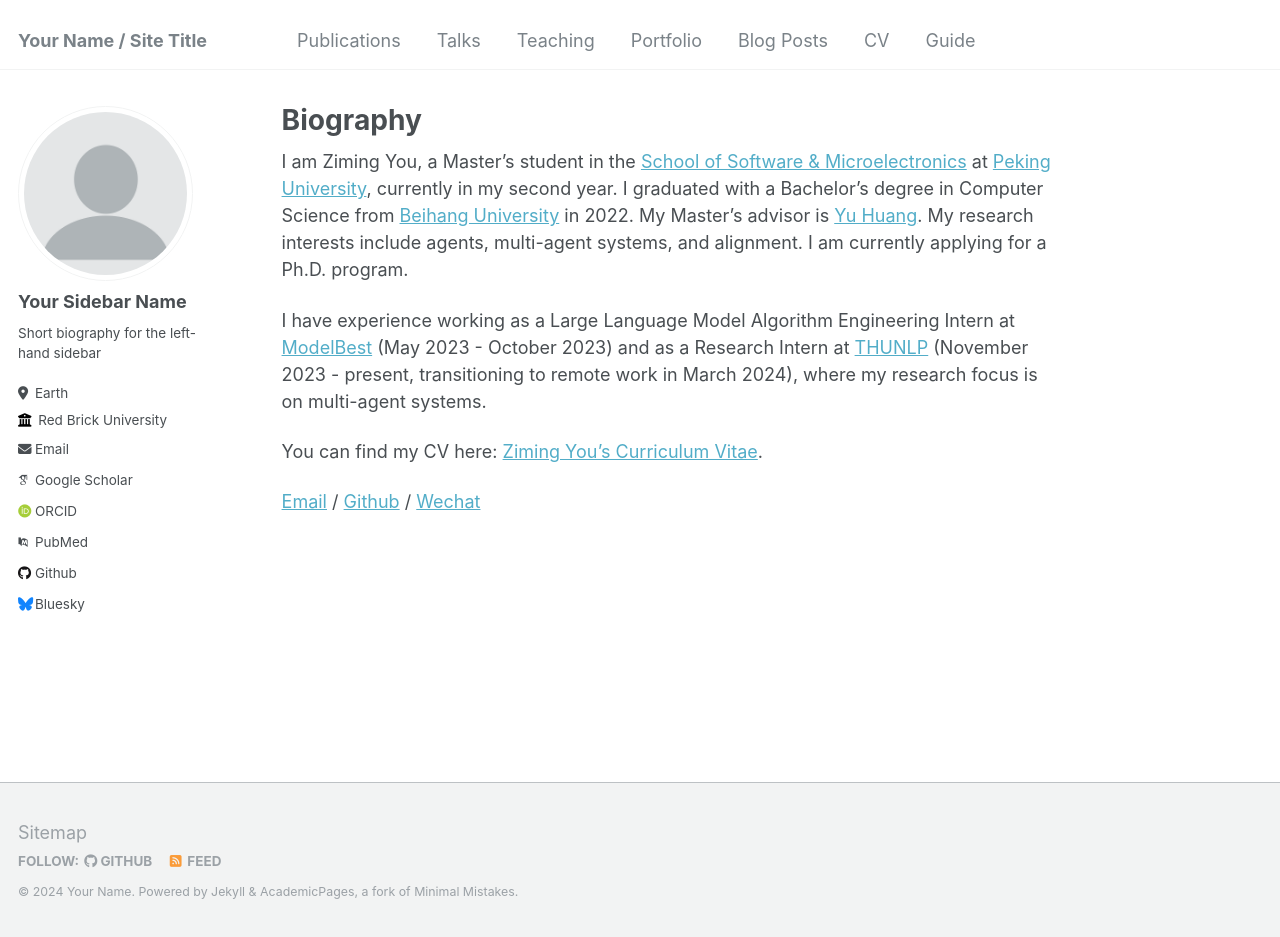
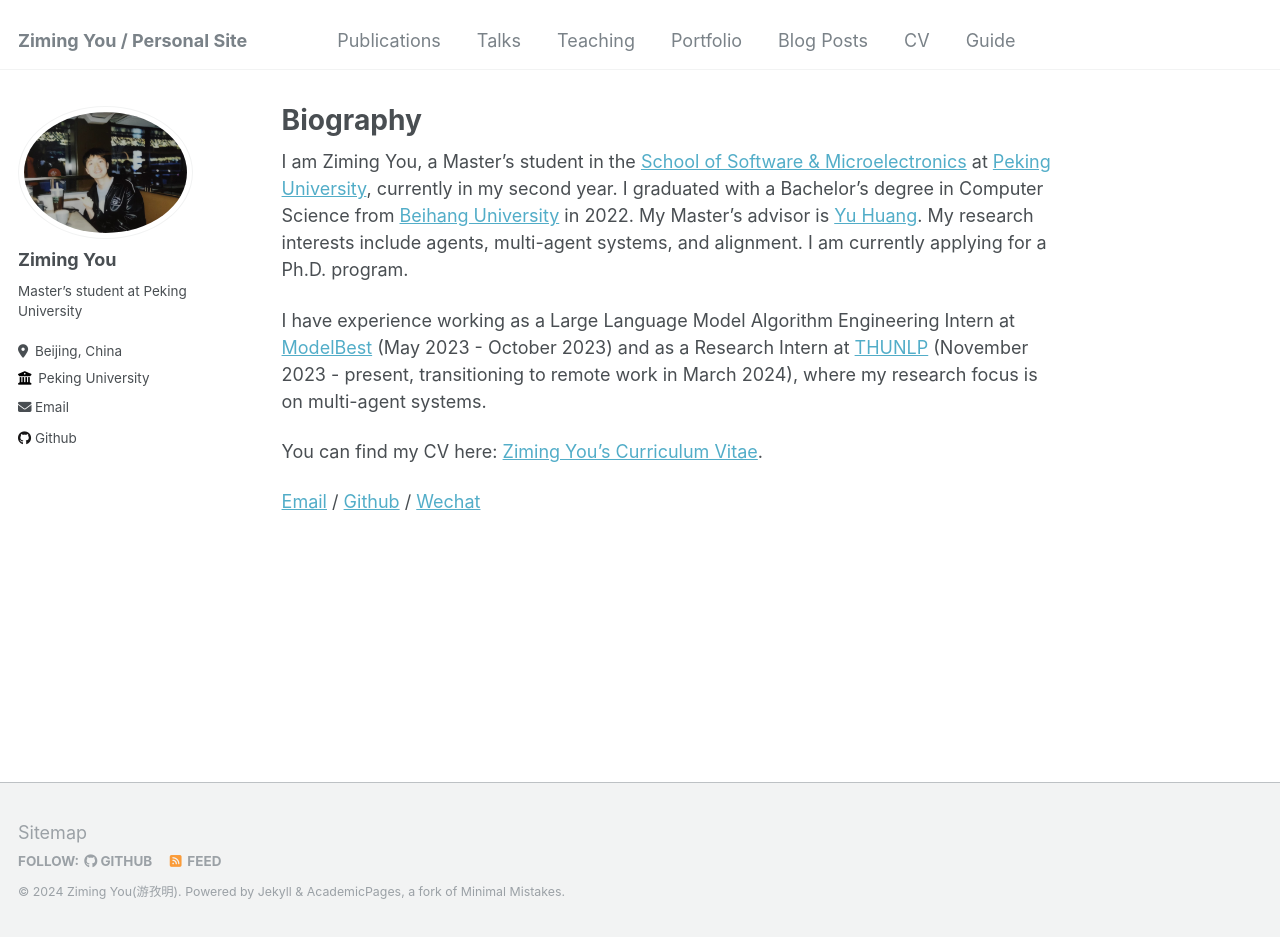
Before and after one commit to Luffyzm3D2Y/Luffyzm3D2Y.github.io, a Jekyll site: the page built from _pages/about.md, in a window 1280 px wide and 937 px high. Built offline with Jekyll 4.4.1, drawn with Linux system fonts in a browser that asks for light colours; some web fonts are replaced.

Commit message:
Update _config.yml

```diff
--- a/_config.yml
+++ b/_config.yml
@@ -8,47 +8,47 @@
 
 # Basic Site Settings
 locale                   : "en-US"
-title                    : "Your Name / Site Title"
+title                    : "Ziming You / Personal Site"
 title_separator          : "-"
-name                     : &name "Your Name"
-description              : &description "personal description"
-url                      : https://academicpages.github.io # the base hostname & protocol for your site e.g. "https://mmistakes.github.io"
+name                     : &name "Ziming You(游孜明)"
+description              : &description "Master’s student at Peking University"
+url                      : https://Luffyzm3D2Y.github.io # the base hostname & protocol for your site e.g. "https://mmistakes.github.io"
 baseurl                  : "" # the subpath of your site, e.g. "/blog"
-repository               : "academicpages/academicpages.github.io"
+repository               : "Luffyzm3D2Y/Luffyzm3D2Y.github.io"
 
 # Site Author - The following control what appear as part of the author content on the side bar.
 #               If a field is blank the icon and link will not appear, otherwise it will be shown.
 #               Additional customization can be done by editing /_includes/author-profile.html
 author:
   # Biographic information
-  avatar           : "profile.png"
-  name             : "Your Sidebar Name"
+  avatar           : "avatar.png"
+  name             : "Ziming You"
   pronouns         : # example: "she/her"
-  bio              : "Short biography for the left-hand sidebar"
-  location         : "Earth"
-  employer         : "Red Brick University"
+  bio              : "Master’s student at Peking University"
+  location         : "Beijing, China"
+  employer         : "Peking University"
   uri              : # URL
-  email            : "none@example.org"
+  email            : "zimingyou@stu.pku.edu.cn"
 
   # Academic websites
-  arxiv            : # URL - Update with the correct link to your profile
-  googlescholar    : "https://scholar.google.com/citations?user=PS_CX0AAAAAJ"
-  impactstory      : # URL
-  orcid            : "http://orcid.org/yourorcidurl"
-  semantic         : # URL
-  pubmed           : "https://www.ncbi.nlm.nih.gov/pubmed/?term=john+snow"
-  researchgate     : # URL
+  # arxiv            : # URL - Update with the correct link to your profile
+  # googlescholar    : "https://scholar.google.com/citations?user=PS_CX0AAAAAJ"
+  # impactstory      : # URL
+  # orcid            : "http://orcid.org/yourorcidurl"
+  # semantic         : # URL
+  # pubmed           : "https://www.ncbi.nlm.nih.gov/pubmed/?term=john+snow"
+  # researchgate     : # URL
 
   # Repositories and software development
-  bitbucket        : # Username - Update with your username on the site
-  codepen          : # Username
-  dribbble         : # Username
-  github           : "academicpages"
-  kaggle           : # Username
-  stackoverflow    : # User number or user number and name (i.e., use "1" or "1/jeff-atwood")
+  # bitbucket        : # Username - Update with your username on the site
+  # codepen          : # Username
+  # dribbble         : # Username
+  github           : "Luffyzm3D2Y"
+  # kaggle           : # Username
+  # stackoverflow    : # User number or user number and name (i.e., use "1" or "1/jeff-atwood")
 
   # Social media
-  bluesky          : "bsky.app" # Replace this with you Bluesky username
+  # bluesky          : "bsky.app" # Replace this with you Bluesky username
   facebook         : # Username
   flickr           : # Username
   foursquare       : # Username
```
